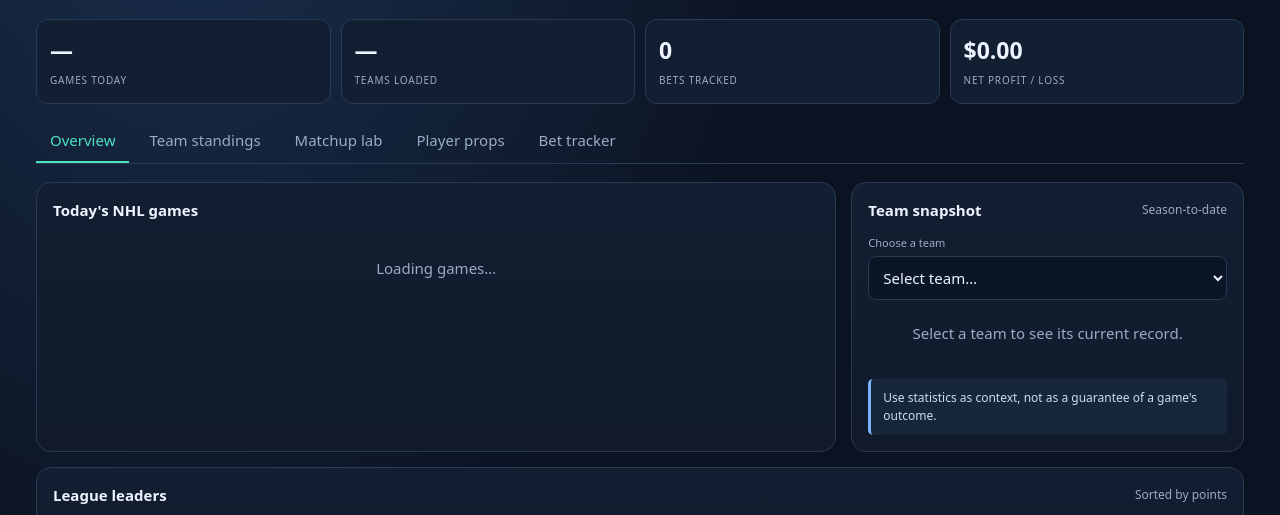
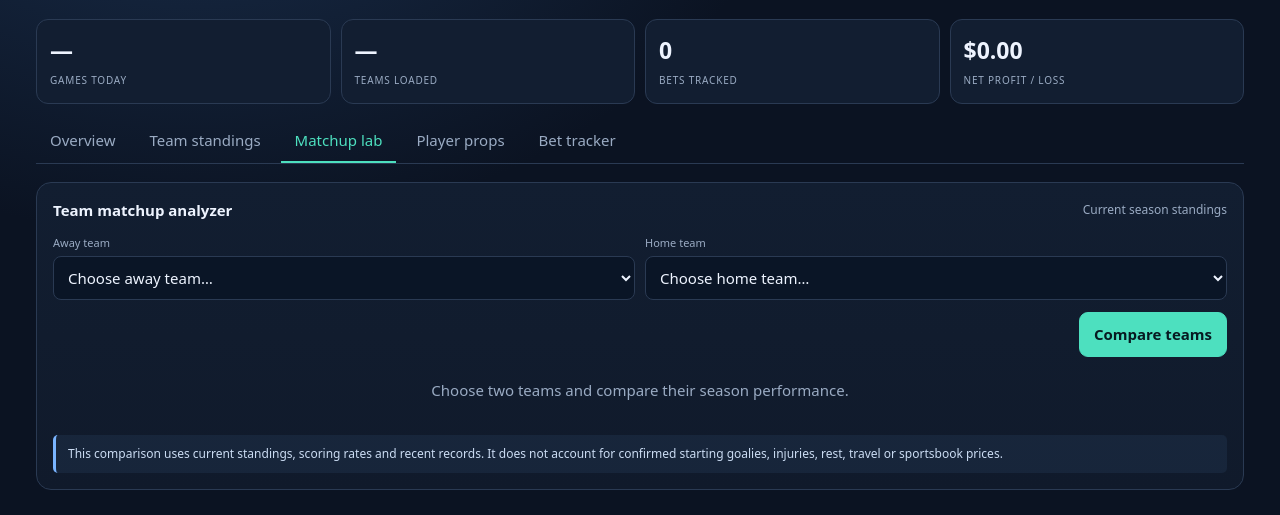
Before and after one commit to abdestef/nhl-edge-dashboard, a plain HTML site: page index.html in a window 1280 px wide. Both pictures are taken after a click on the button "Matchup lab". Shown: the part 224-739 px from the top of the page. Drawn offline with Linux system fonts and the light colour scheme.

Commit message:
Add fallback navigation for dashboard tabs

```diff
--- a/index.html
+++ b/index.html
@@ -138,4 +138,20 @@ $('betRows').addEventListener('click',e=>{const btn=e.target.closest('[data-del]
 $('export').addEventListener('click',()=>{const list=readBets();if(!list.length){alert('There are no bets to export yet.');return}const cols=['date','event','market','pick','odds','stake','book','result'];const csv=[cols.join(','),...list.map(b=>cols.map(k=>'"'+String(b[k]??'').replace(/"/g,'""')+'"').join(','))].join('\n');const a=document.createElement('a');a.href=URL.createObjectURL(new Blob([csv],{type:'text/csv'}));a.download='nhl-edge-bets.csv';a.click();URL.revokeObjectURL(a.href)});
 $('bDate').value=new Date().toLocaleDateString('en-CA');renderBets();load();setInterval(load,5*60*1000);
 </script>
+
+<script>
+// NHL EDGE navigation fallback: keeps tabs usable even if another dashboard script fails.
+document.querySelectorAll('.tab').forEach(function(button) {
+  button.addEventListener('click', function() {
+    var target = button.getAttribute('data-tab');
+    document.querySelectorAll('.tab').forEach(function(tab) {
+      tab.classList.toggle('active', tab === button);
+    });
+    ['overview', 'teams', 'matchup', 'props', 'bets'].forEach(function(id) {
+      var panel = document.getElementById(id);
+      if (panel) panel.classList.toggle('hidden', id !== target);
+    });
+  });
+});
+</script>
 </body></html>
```
